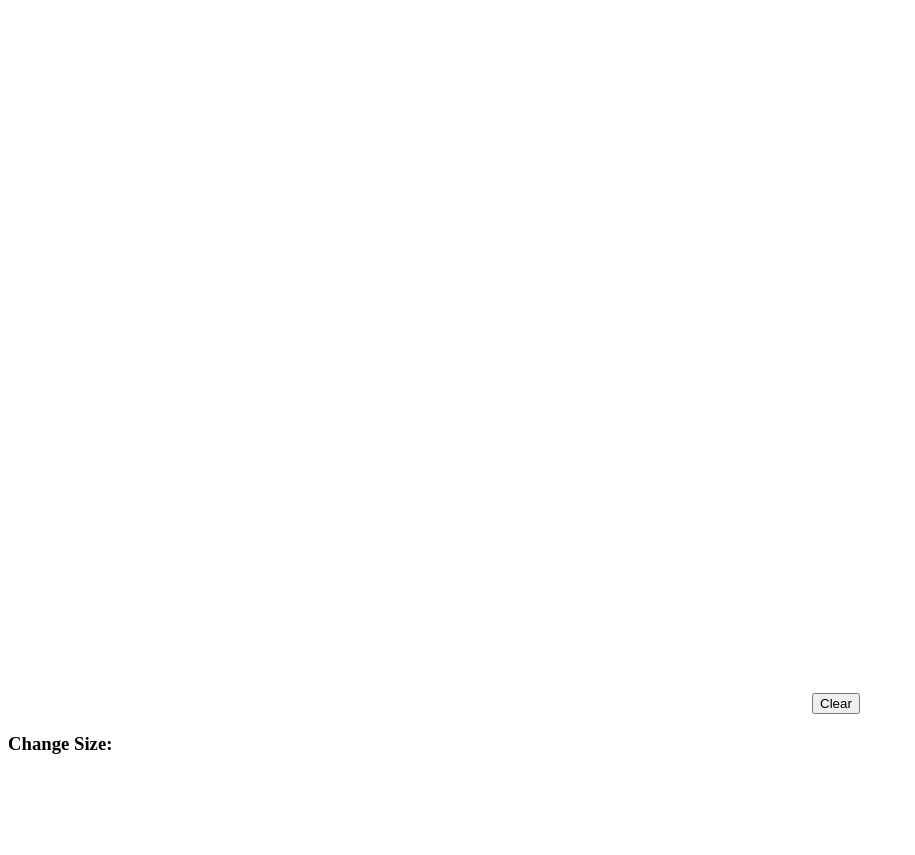
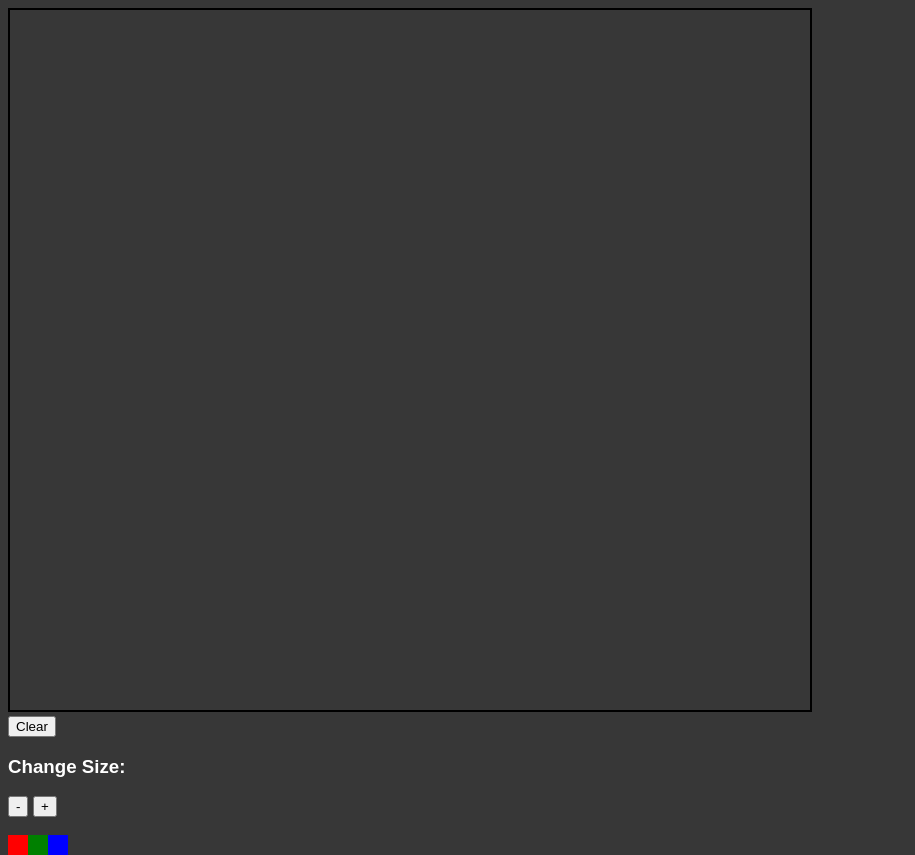
Before and after one commit to Achap92/M.S-Paint-2.1, a plain HTML site: page index.html in a window 1280 px wide. Shown: the whole page, without its empty margins (0-915 px from the left). Before the commit the page ends 800 px from the top, so only its background shows below. Drawn offline with Linux system fonts and the light colour scheme.

Commit message:
implemented Canvas

```diff
--- a/index.html
+++ b/index.html
@@ -8,8 +8,16 @@
   </head>
   <body>
     <canvas id="myCanvas" width="800" height="700"></canvas>
+    <br>
     <button id="clear">Clear</button>
     <h3>Change Size:</h3>
+    <button id="sizeDown">-</button>
+    <button id="sizeUp">+</button>
+    <br>
+    <br>
+    <div class="colorOption" id="red"></div>
+    <div class="colorOption" id="green"></div>
+    <div class="colorOption" id="blue"></div>
     <script src="script.js"></script>
   </body>
 </html>
--- a/script.js
+++ b/script.js
@@ -0,0 +1,36 @@
+
+// Global variables
+var canvas = document.getElementById("myCanvas");
+var clearButton = document.getElementById("clear");
+var sizeDownButton = document.getElementById("sizeDown");
+var sizeUpButton = document.getElementById("sizeUp");
+var red = document.getElementById("red");
+var green = document.getElementById("green");
+var blue = document.getElementById("blue");
+var isDrawing = false;
+var context = canvas.getContext("2d"); // Need the context of the canvas to draw to the canvas
+
+context.strokeStyle = "red";
+context.lineCap = "round";
+context.lineWidth = 5;
+
+
+red.onclick = function() {
+  context.strokeStyle = "red";
+}
+
+green.onclick = function() {
+  context.strokeStyle = "green";
+}
+
+blue.onclick = function() {
+  context.strokeStyle = "blue";
+}
+
+canvas.onmousedown = function(e) {
+  isDrawing = true;
+
+  context.beginPath();
+
+  context.moveTo(e.pageX - this.offsetLeft, e.pageY - this.offsetTop);
+}
--- a/style.css
+++ b/style.css
@@ -0,0 +1,27 @@
+#myCanvas {
+ border: solid 2px black;
+}
+
+body {
+  background-color: #373737;
+  font-family: sans-serif;
+  color: white;
+}
+
+.colorOption {
+  width: 20px;
+  height: 20px;
+  float: left;
+}
+
+#red {
+  background-color: red;
+}
+
+#green {
+  background-color: green;
+}
+
+#blue {
+  background-color: blue;
+}
```
